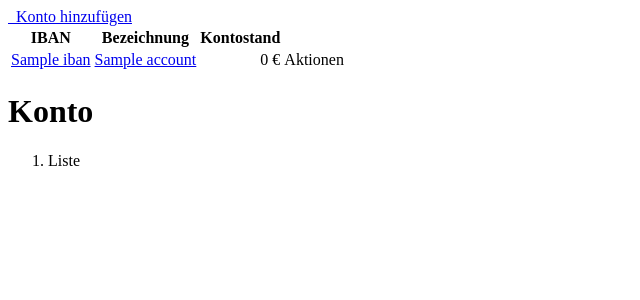
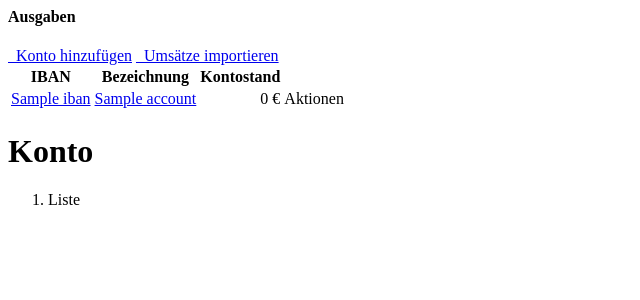
Before and after one commit to Marinek/propertymanager, a Spring app: page /views/account/account in a window 1280 px wide. Shown: the top 300 px of the page, without its empty margins (0-640 px from the left). Run offline with Thymeleaf, Linux system fonts and the light colour scheme; the template is opened without the code that fills it: most values are stand-ins (such as "Sample title", 1, 10 or a date in 2020); data that the repository does not hold is empty; some of the project's set-up classes (security, data sources, template engines, error pages and the like) are left out, and stand-ins take their place.

Commit message:
small changes in the navigation

```diff
--- a/src/main/java/de/marinek/propertymanager/controller/TransactionImportController.java
+++ b/src/main/java/de/marinek/propertymanager/controller/TransactionImportController.java
@@ -17,7 +17,7 @@
 import de.marinek.propertymanager.domain.account.TransactionDTO;
 
 @Controller
-@RequestMapping("/import")
+@RequestMapping("/account/import")
 public class TransactionImportController {
 
 	@Autowired
@@ -40,7 +40,7 @@
 
 		redirectAttributes.addFlashAttribute("items", loadObjectList);
 
-		return "redirect:/import";
+		return "redirect:/account/import";
 	}
 
 
--- a/src/main/resources/templates/default.html
+++ b/src/main/resources/templates/default.html
@@ -3,7 +3,7 @@
 <!--[if IE 7]>         <html class="no-js lt-ie9 lt-ie8" lang=""> <![endif]-->
 <!--[if IE 8]>         <html class="no-js lt-ie9" lang=""> <![endif]-->
 <!--[if gt IE 8]><!-->
-<html class="no-js" lang="en">
+<html class="no-js" lang="en" xmlns:th="https://www.thymeleaf.org">
 <!--<![endif]-->
 
 <head>
@@ -68,10 +68,6 @@
 
                     <li class="menu-item">
                         <a href="/account" class="dropdown-toggle" aria-haspopup="true" aria-expanded="false"> <i class="menu-icon fa fa-bitcoin"></i>Bankkonten</a>
-                    </li>
-
-                    <li class="menu-item">
-                        <a href="/import" class="dropdown-toggle" aria-haspopup="true" aria-expanded="false"> <i class="menu-icon fa fa-bitcoin"></i>Umsätze importieren</a>
                     </li>
 
                     <h3 class="menu-title">Abrechnungsperioden</h3><!-- /.menu-title -->
--- a/src/main/resources/templates/views/account/account.html
+++ b/src/main/resources/templates/views/account/account.html
@@ -1,15 +1,24 @@
-<html>
+<html xmlns:th="https://www.thymeleaf.org">
 
 <head></head>
 
 <body>
 	<div th:fragment="content">
+		<div class="card">
+			<div class="card-header">
+				<div class="row">
+					<div class="col-sm-4">
+						<h4 class="card-title mb-0">Ausgaben</h4>
+					</div>
 
-		<div class="content mt-3">
-			<a href="/account/add" class="btn btn-outline-primary float-right"><i class="fa fa-magic"></i>&nbsp; Konto hinzuf&uuml;gen</a>
-		</div>
-
-		<div class="card">
+					<div class="col-sm-8 hidden-sm-down">
+						<a href="/account/add" class="btn btn-outline-primary float-right"><i
+							class="fa fa-magic"></i>&nbsp; Konto hinzuf&uuml;gen</a>
+						<a href="/account/import" class="btn btn-outline-primary float-right"><i
+							class="fa fa-magic"></i>&nbsp; Ums&auml;tze importieren</a>
+					</div>
+				</div>
+			</div>
 			<div class="card-body">
 				<table class="table table-striped">
 					<thead>
@@ -25,8 +34,10 @@
 							<td colspan="4">Es sind keine Konten vorhanden.</td>
 						</tr>
 						<tr th:each="account : ${accounts}">
-							<td><a th:href="@{'/account/show/' + ${account.id}}"><span  th:text="${account.iban}"></a></span></td>
-							<td><a th:href="@{'/accoun/show/' + ${account.id}}"><span th:text="${account.name}"><a></a></span></td>
+							<td><a th:href="@{'/account/show/' + ${account.id}}"><span
+									th:text="${account.iban}"></span></a></td>
+							<td><a th:href="@{'/account/show/' + ${account.id}}"><span
+									th:text="${account.name}"></span></a></td>
 							<td align="right">0 &euro;</td>
 							<td>Aktionen</td>
 						</tr>
--- a/src/main/resources/templates/views/account/account_edit.html
+++ b/src/main/resources/templates/views/account/account_edit.html
@@ -1,4 +1,4 @@
-<html>
+<html xmlns:th="https://www.thymeleaf.org">
 
 <head></head>
 
--- a/src/main/resources/templates/views/account/account_import_transaction.html
+++ b/src/main/resources/templates/views/account/account_import_transaction.html
@@ -8,7 +8,7 @@
 			<div class="card-header">
 				<strong>Company</strong><small> Form</small>
 			</div>
-			<form method="POST" enctype="multipart/form-data" action="/import/"
+			<form method="POST" enctype="multipart/form-data" action="/account/import/"
 				class="form-horizontal">
 				<div class="card-body card-block">
 					<div class="form-group">
--- a/src/main/resources/templates/views/accounting/accounting.html
+++ b/src/main/resources/templates/views/accounting/accounting.html
@@ -1,4 +1,4 @@
-<html>
+<html xmlns:th="https://www.thymeleaf.org">
 
 <head></head>
 
--- a/src/main/resources/templates/views/index.html
+++ b/src/main/resources/templates/views/index.html
@@ -1,4 +1,4 @@
-<html>
+<html xmlns:th="https://www.thymeleaf.org">
 
 <head></head>
 
--- a/src/main/resources/templates/views/plans/plan.html
+++ b/src/main/resources/templates/views/plans/plan.html
@@ -1,4 +1,4 @@
-<html>
+<html xmlns:th="https://www.thymeleaf.org">
 
 <head></head>
 
--- a/src/main/resources/templates/views/property/apartment.html
+++ b/src/main/resources/templates/views/property/apartment.html
@@ -1,4 +1,4 @@
-<html>
+<html xmlns:th="https://www.thymeleaf.org">
 
 <head></head>
 
```
